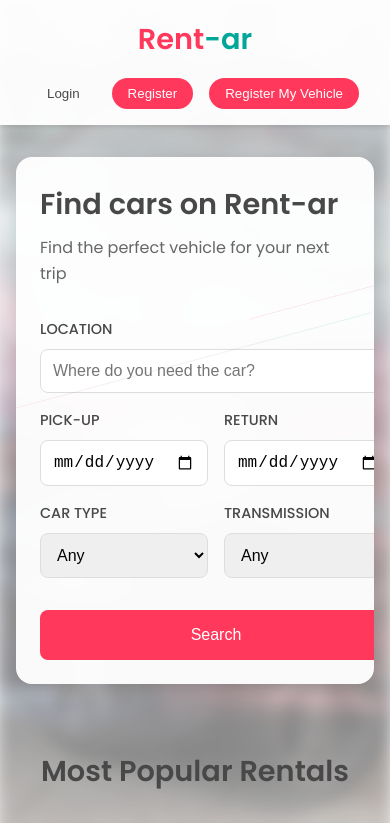
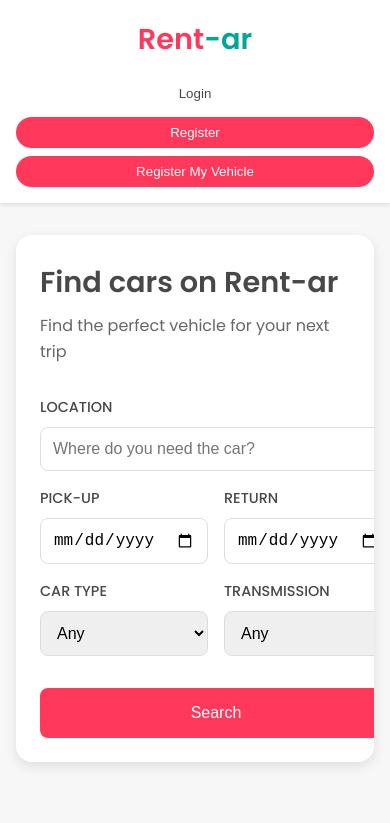
Before and after one commit to VaacSS/ChavaProject, a plain HTML site: page index.html in a window 390 px wide. Shown: the top 823 px of the page. Drawn offline with Linux system fonts and the light colour scheme.

Commit message:
Update index.html

```diff
--- a/index.html
+++ b/index.html
@@ -50,6 +50,7 @@
             font-size: 1.8rem;
             font-weight: 600;
             color: var(--primary-color);
+            text-decoration: none;
         }
 
         .logo span {
@@ -61,6 +62,10 @@
             gap: 1rem;
         }
 
+        .nav-buttons a {
+            text-decoration: none;
+        }
+
         .nav-buttons button {
             padding: 0.5rem 1rem;
             border: none;
@@ -69,7 +74,6 @@
             font-weight: 500;
             transition: all 0.3s ease;
             transform: scale(1);
-            transition: all 0.3s ease;
         }
 
         .login-btn {
@@ -101,61 +105,6 @@
             position: relative;
             overflow: hidden;
             backdrop-filter: blur(10px);
-        }
-
-        .search-container::before {
-            content: '';
-            position: absolute;
-            top: -50%;
-            left: -50%;
-            width: 200%;
-            height: 200%;
-            background: linear-gradient(
-                45deg,
-                transparent 40%,
-                rgba(255, 56, 92, 0.1) 45%,
-                transparent 50%
-            );
-            animation: shine 3s infinite linear;
-            pointer-events: none;
-        }
-
-        @keyframes shine {
-            0% {
-                transform: translateX(-50%) translateY(-50%) rotate(0deg);
-            }
-            100% {
-                transform: translateX(-50%) translateY(-50%) rotate(360deg);
-            }
-        }
-
-        .animated-line {
-            position: absolute;
-            background: linear-gradient(90deg, var(--primary-color), var(--secondary-color));
-            opacity: 0.1;
-        }
-
-        .line-1 {
-            top: 20%;
-            left: -10%;
-            width: 120%;
-            height: 1px;
-            transform: rotate(-15deg);
-            animation: moveLine 8s infinite linear;
-        }
-
-        .line-2 {
-            top: 40%;
-            right: -10%;
-            width: 120%;
-            height: 1px;
-            transform: rotate(15deg);
-            animation: moveLine 12s infinite linear reverse;
-        }
-
-        @keyframes moveLine {
-            0% { transform: translateX(-100%) rotate(-15deg); }
-            100% { transform: translateX(100%) rotate(-15deg); }
         }
 
         .search-form {
@@ -191,20 +140,13 @@
             font-size: 1rem;
             font-weight: 500;
             cursor: pointer;
-            transition: background-color 0.3s ease;
+            transition: background-color 0.3s ease, transform 0.3s ease;
             margin-top: 1rem;
-            transform: translateY(0);
-            transition: transform 0.3s ease;
         }
 
         .search-btn:hover {
             transform: translateY(-2px);
             box-shadow: 0 4px 12px rgba(255, 56, 92, 0.3);
-        }
-
-        .nav-buttons button:hover {
-            transform: scale(1.05);
-            box-shadow: 0 4px 12px rgba(0,0,0,0.1);
         }
 
         .popular-rentals {
@@ -244,7 +186,7 @@
             transition: all 0.5s ease;
         }
 
-        .car-card:hover img {
+        .car-card:hover .car-image {
             transform: scale(1.1);
         }
 
@@ -277,43 +219,6 @@
             font-weight: 600;
             color: var(--secondary-color);
             margin-top: 1rem;
-        }
-
-        footer {
-            background-color: white;
-            padding: 4rem 1rem;
-            margin-top: 4rem;
-        }
-
-        .footer-content {
-            max-width: 1200px;
-            margin: 0 auto;
-            display: grid;
-            grid-template-columns: repeat(auto-fit, minmax(250px, 1fr));
-            gap: 2rem;
-        }
-
-        .footer-section h3 {
-            font-size: 1.2rem;
-            margin-bottom: 1rem;
-        }
-
-        .footer-section ul {
-            list-style: none;
-        }
-
-        .footer-section ul li {
-            margin-bottom: 0.5rem;
-        }
-
-        .footer-section ul li a {
-            color: var(--text-color);
-            text-decoration: none;
-            transition: color 0.3s ease;
-        }
-
-        .footer-section ul li a:hover {
-            color: var(--primary-color);
         }
 
         .benefits-section {
@@ -388,6 +293,86 @@
             max-height: 500px;
         }
 
+        footer {
+            background-color: white;
+            padding: 4rem 1rem;
+            margin-top: 4rem;
+        }
+
+        .footer-content {
+            max-width: 1200px;
+            margin: 0 auto;
+            display: grid;
+            grid-template-columns: repeat(auto-fit, minmax(250px, 1fr));
+            gap: 2rem;
+        }
+
+        .footer-section h3 {
+            font-size: 1.2rem;
+            margin-bottom: 1rem;
+        }
+
+        .footer-section ul {
+            list-style: none;
+        }
+
+        .footer-section ul li {
+            margin-bottom: 0.5rem;
+        }
+
+        .footer-section ul li a {
+            color: var(--text-color);
+            text-decoration: none;
+            transition: color 0.3s ease;
+        }
+
+        .footer-section ul li a:hover {
+            color: var(--primary-color);
+        }
+
+        @media (max-width: 768px) {
+            .header-content {
+                flex-direction: column;
+                gap: 1rem;
+            }
+
+            .nav-buttons {
+                width: 100%;
+                justify-content: space-between;
+            }
+
+            .search-container {
+                padding: 1.5rem;
+            }
+
+            .cars-grid {
+                grid-template-columns: 1fr;
+            }
+
+            .footer-content {
+                grid-template-columns: 1fr 1fr;
+            }
+
+            .benefits-grid {
+                grid-template-columns: 1fr;
+            }
+        }
+
+        @media (max-width: 480px) {
+            .nav-buttons {
+                flex-direction: column;
+                gap: 0.5rem;
+            }
+
+            .nav-buttons button {
+                width: 100%;
+            }
+
+            .footer-content {
+                grid-template-columns: 1fr;
+            }
+        }
+
         @keyframes slideUp {
             from {
                 transform: translateY(20px);
@@ -403,102 +388,16 @@
             from { opacity: 0; }
             to { opacity: 1; }
         }
-
-        @media (max-width: 768px) {
-            .header-content {
-                flex-direction: column;
-                gap: 1rem;
-            }
-
-            .nav-buttons {
-                width: 100%;
-                justify-content: center;
-            }
-
-            .search-container {
-                padding: 1.5rem;
-            }
-
-            .cars-grid {
-                grid-template-columns: 1fr;
-            }
-
-            .footer-content {
-                grid-template-columns: 1fr;
-                text-align: center;
-            }
-            .benefits-grid {
-                grid-template-columns: 1fr;
-            }
-        }
-
-        .background-slider {
-            position: fixed;
-            top: 0;
-            left: 0;
-            width: 100%;
-            height: 100vh;
-            z-index: -1;
-            overflow: hidden;
-        }
-
-        .slide {
-            position: absolute;
-            top: 0;
-            left: 0;
-            width: 100%;
-            height: 100%;
-            background-size: cover;
-            background-position: center;
-            opacity: 0;
-            filter: blur(8px);
-            transform: scale(1.1);
-            transition: opacity 1s ease-in-out, transform 1.5s ease-in-out;
-            animation: slideShow 15s infinite;
-        }
-
-        .slide:nth-child(1) {
-            animation-delay: 0s;
-        }
-
-        .slide:nth-child(2) {
-            animation-delay: 5s;
-        }
-
-        .slide:nth-child(3) {
-            animation-delay: 10s;
-        }
-
-        @keyframes slideShow {
-            0%, 95%, 100% {
-                opacity: 0;
-                transform: scale(1.1);
-            }
-            20%, 75% {
-                opacity: 0.3;
-                transform: scale(1);
-            }
-        }
-
-        .background-slider.fade-out {
-            opacity: 0;
-            transition: opacity 0.5s ease-out;
-        }
     </style>
 </head>
 <body>
-    <div class="background-slider">
-        <div class="slide" style="background-image: url('tesla.jpg')"></div>
-        <div class="slide" style="background-image: url('BMWX5.jpg')"></div>
-        <div class="slide" style="background-image: url('TOYOTA.jpeg')"></div>
-    </div>
     <header>
         <div class="header-content">
-            <div class="logo">Rent<span>-ar</span></div>
+            <a href="index.html" class="logo">Rent<span>-ar</span></a>
             <nav class="nav-buttons">
-                <button class="login-btn">Login</button>
-                <button class="register-btn">Register</button>
-                <button class="register-car-btn">Register My Vehicle</button>
+                <a href="login.html"><button class="login-btn">Login</button></a>
+                <a href="register.html"><button class="register-btn">Register</button></a>
+                <a href="register.html"><button class="register-car-btn">Register My Vehicle</button></a>
             </nav>
         </div>
     </header>
@@ -510,25 +409,25 @@
 
             <form class="search-form">
                 <div class="form-group">
-                    <label>LOCATION</label>
-                    <input type="text" placeholder="Where do you need the car?">
+                    <label for="location">LOCATION</label>
+                    <input type="text" id="location" placeholder="Where do you need the car?">
                 </div>
 
                 <div style="display: grid; grid-template-columns: 1fr 1fr; gap: 1rem;">
                     <div class="form-group">
-                        <label>PICK-UP</label>
-                        <input type="date">
+                        <label for="pickup">PICK-UP</label>
+                        <input type="date" id="pickup">
                     </div>
                     <div class="form-group">
-                        <label>RETURN</label>
-                        <input type="date">
+                        <label for="return">RETURN</label>
+                        <input type="date" id="return">
                     </div>
                 </div>
 
                 <div style="display: grid; grid-template-columns: 1fr 1fr; gap: 1rem;">
                     <div class="form-group">
-                        <label>CAR TYPE</label>
-                        <select>
+                        <label for="car-type">CAR TYPE</label>
+                        <select id="car-type">
                             <option value="">Any</option>
                             <option value="economy">Economy</option>
                             <option value="midsize">Midsize</option>
@@ -537,8 +436,8 @@
                         </select>
                     </div>
                     <div class="form-group">
-                        <label>TRANSMISSION</label>
-                        <select>
+                        <label for="transmission">TRANSMISSION</label>
+                        <select id="transmission">
                             <option value="">Any</option>
                             <option value="automatic">Automatic</option>
                             <option value="manual">Manual</option>
@@ -691,15 +590,6 @@
         </div>
     </footer>
     <script>
-        // Add animated lines to search container
-        const searchContainer = document.querySelector('.search-container');
-        const line1 = document.createElement('div');
-        const line2 = document.createElement('div');
-        line1.className = 'animated-line line-1';
-        line2.className = 'animated-line line-2';
-        searchContainer.appendChild(line1);
-        searchContainer.appendChild(line2);
-
         // FAQ functionality
         document.querySelectorAll('.faq-question').forEach(question => {
             question.addEventListener('click', () => {
@@ -713,39 +603,19 @@
             });
         });
 
-        // Add scroll-based background fade
-        const backgroundSlider = document.querySelector('.background-slider');
-        let lastScrollPosition = 0;
-        const fadeStartPoint = window.innerHeight * 0.7; // Start fading when user has scrolled 70% of viewport height
+        // Improve responsiveness of the header
+        const header = document.querySelector('header');
+        let lastScrollTop = 0;
 
         window.addEventListener('scroll', () => {
-            const currentScroll = window.pageYOffset;
-
-            if (currentScroll > fadeStartPoint) {
-                const opacity = Math.max(0, 1 - (currentScroll - fadeStartPoint) / 300);
-                backgroundSlider.style.opacity = opacity;
+            let scrollTop = window.pageYOffset || document.documentElement.scrollTop;
+            if (scrollTop > lastScrollTop) {
+                header.style.transform = 'translateY(-100%)';
             } else {
-                backgroundSlider.style.opacity = 1;
+                header.style.transform = 'translateY(0)';
             }
-
-            lastScrollPosition = currentScroll;
+            lastScrollTop = scrollTop;
         });
-
-        // Optional: Pause animations when out of viewport
-        const observer = new IntersectionObserver((entries) => {
-            entries.forEach(entry => {
-                const slides = entry.target.querySelectorAll('.slide');
-                slides.forEach(slide => {
-                    if (entry.isIntersecting) {
-                        slide.style.animationPlayState = 'running';
-                    } else {
-                        slide.style.animationPlayState = 'paused';
-                    }
-                });
-            });
-        }, { threshold: 0 });
-
-        observer.observe(backgroundSlider);
     </script>
 </body>
 </html>
```
